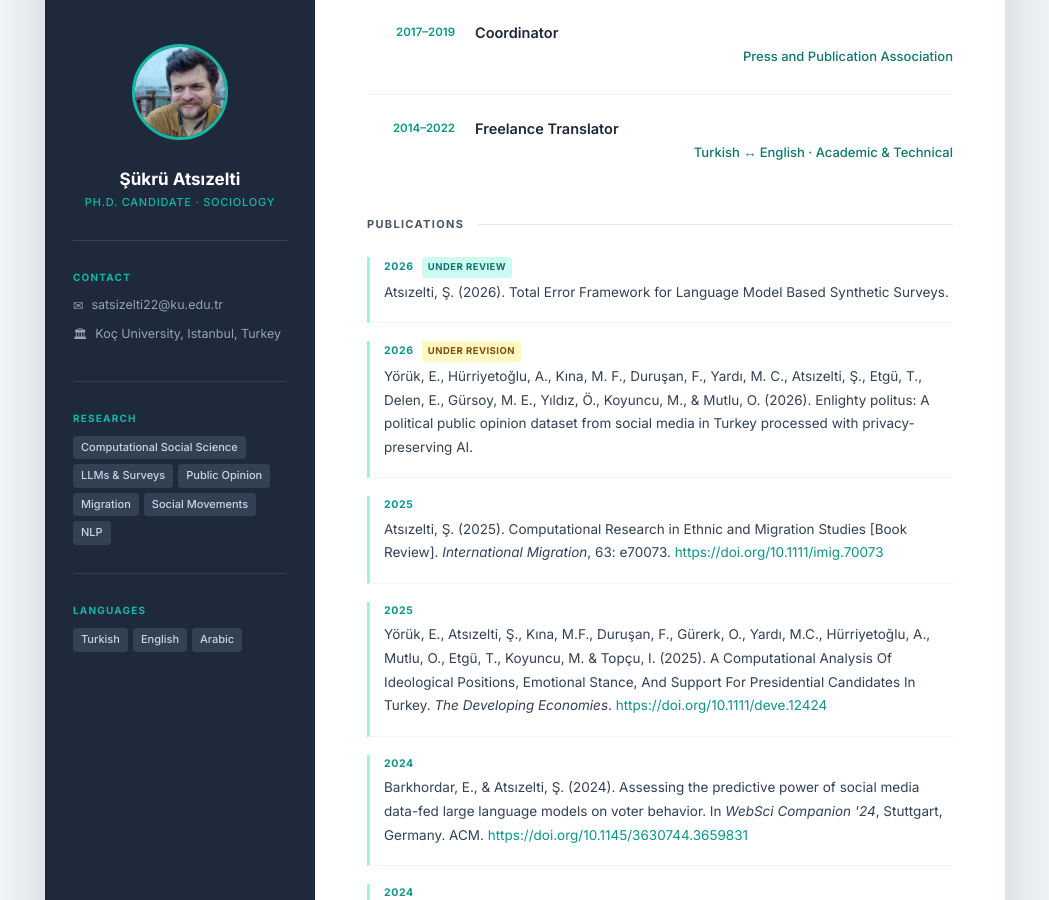
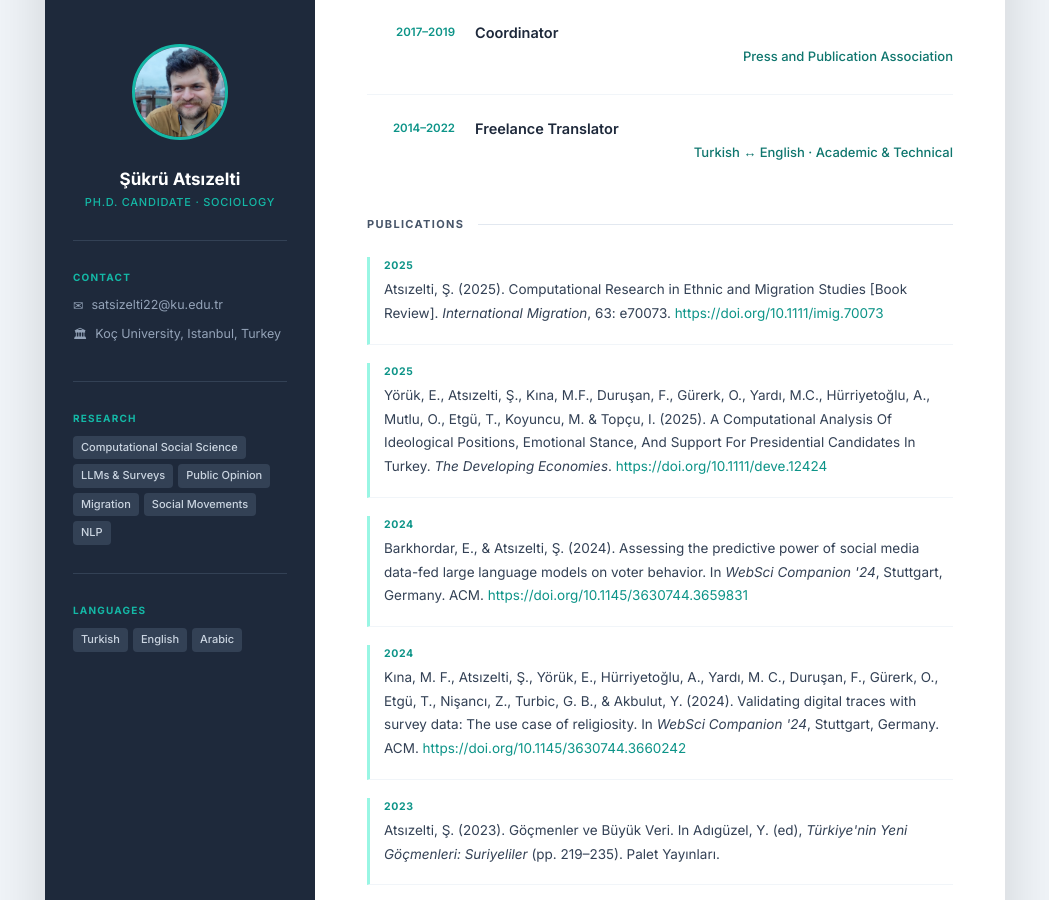
Before and after one commit to atsizelti/atsizelti.github.io, a Jekyll site: the page built from index.md, in a window 1280 px wide and 900 px high, scrolled down 784 px. Shown: the whole window, without its empty margins (115-1164 px from the left). Built offline with Jekyll 4.4.1, drawn with Linux system fonts in a browser that asks for light colours; our own code applies the rules of GitHub Pages for plain Markdown files; some of the changed text lies outside the part shown.

Commit message:
Sync CV with updated docx
- Remove two 2026 publications (under review / under revision)
- Add TCSS IV 2026 to Organized Events

Co-Authored-By: Claude Sonnet 4.6 <noreply@anthropic.com>

```diff
--- a/index.md
+++ b/index.md
@@ -353,16 +353,6 @@
                 </div>
 
                 <div class="pub">
-                    <div class="pub-year">2026 <span class="badge badge-review">Under Review</span></div>
-                    Atsızelti, Ş. (2026). Total Error Framework for Language Model Based Synthetic Surveys.
-                </div>
-
-                <div class="pub">
-                    <div class="pub-year">2026 <span class="badge badge-revision">Under Revision</span></div>
-                    Yörük, E., Hürriyetoğlu, A., Kına, M. F., Duruşan, F., Yardı, M. C., Atsızelti, Ş., Etgü, T., Delen, E., Gürsoy, M. E., Yıldız, Ö., Koyuncu, M., &amp; Mutlu, O. (2026). Enlighty politus: A political public opinion dataset from social media in Turkey processed with privacy-preserving AI.
-                </div>
-
-                <div class="pub">
                     <div class="pub-year">2025</div>
                     Atsızelti, Ş. (2025). Computational Research in Ethnic and Migration Studies [Book Review]. <em>International Migration</em>, 63: e70073. <a href="https://doi.org/10.1111/imig.70073">https://doi.org/10.1111/imig.70073</a>
                 </div>
@@ -444,6 +434,13 @@
                 </div>
 
                 <div class="entry">
+                    <div class="entry-date">2026</div>
+                    <div>
+                        <div class="entry-desc">Turkey Computational Social Sciences Conference TCSS IV, Istanbul, Turkey.</div>
+                    </div>
+                </div>
+
+                <div class="entry">
                     <div class="entry-date">2025</div>
                     <div>
                         <div class="entry-desc">Turkey Computational Social Sciences Conference TCSS III, Istanbul, Turkey.</div>
```
